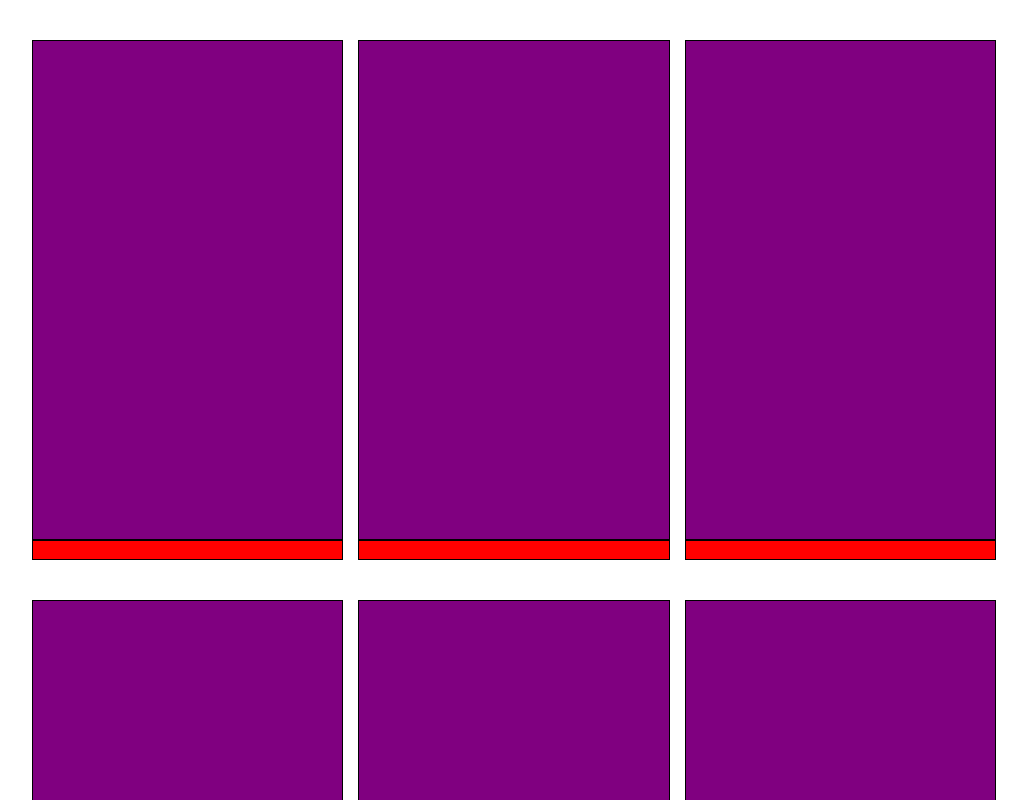
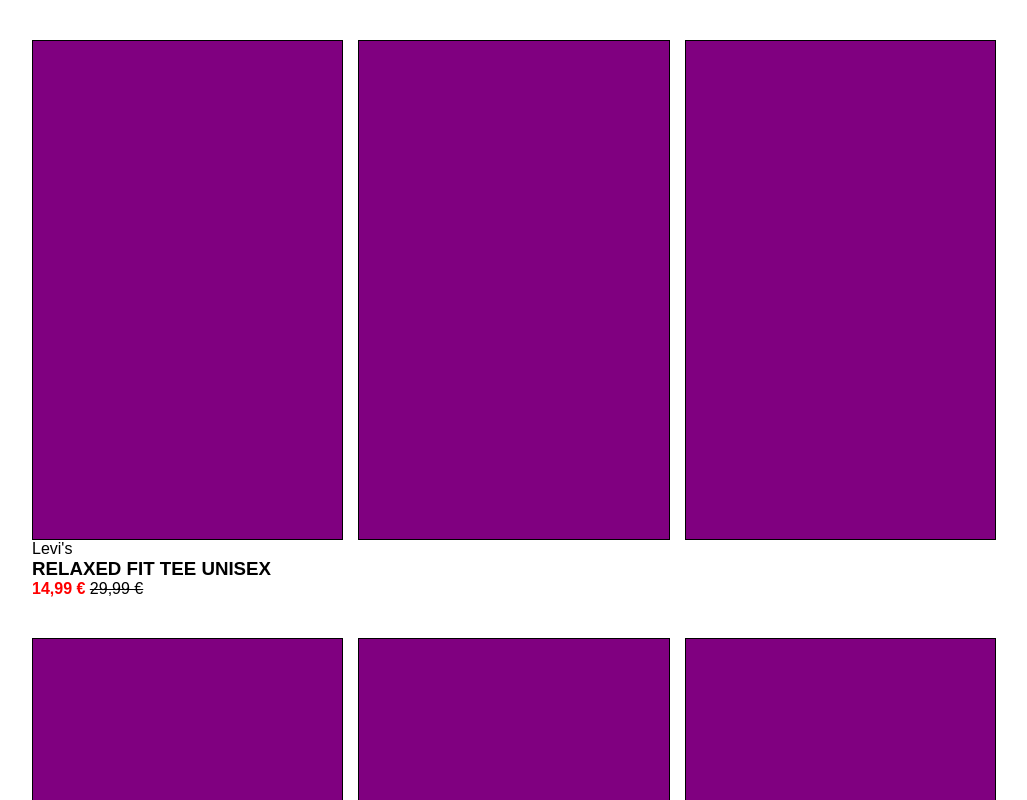
Before and after one commit to andrea-nuzzo/html-css-boolando, a plain HTML site: page index.html in a window 1280 px wide. Shown: the top 800 px of the page, without its empty margins (96-1123 px from the left). Drawn offline with Linux system fonts and the light colour scheme.

Commit message:
html css - formatted the box text

```diff
--- a/css/style.css
+++ b/css/style.css
@@ -35,9 +35,25 @@
 .box-text{
     width: calc(100% / 3 - (30px));
     float: left;
-    border: 1px solid black;
+    font-family: Arial, Helvetica, sans-serif;
 }
 
+.brand{
+    font-size: 16px;
+}
+
+.current-price{
+    color: red;
+}
+
+.original-price{
+    text-decoration: line-through;
+    color: black;
+}
+
+.article-description{
+    text-transform: uppercase;
+}
 
 /* <--- DEBUG ---> */
 
@@ -46,7 +62,7 @@
     background-color: purple;
 }
 
-.debug .box-text{
-    height: 20px;
-    background-color: red;
-}
+/* .debug .box-text{
+    height: 60px;
+    background-color: yellowgreen;
+} */
--- a/index.html
+++ b/index.html
@@ -14,7 +14,21 @@
             <div class="box"></div>
             <div class="box"></div>
             <div class="row-text clearfix">
-                <div class="box-text"></div>
+                <div class="box-text">
+                    <div class="brand">
+                        Levi's
+                    </div>
+                    <div class="article-description">
+                        <h3>relaxed fit tee unisex</h3>
+                    </div>
+                    <div class="price">
+                        <div class="current-price">
+                            <strong>14,99 &euro;</strong>
+                            <span class="original-price">29,99 &euro;</span>
+                        </div>
+                    </div>
+
+                </div>
                 <div class="box-text"></div>
                 <div class="box-text"></div>
             </div>
```
